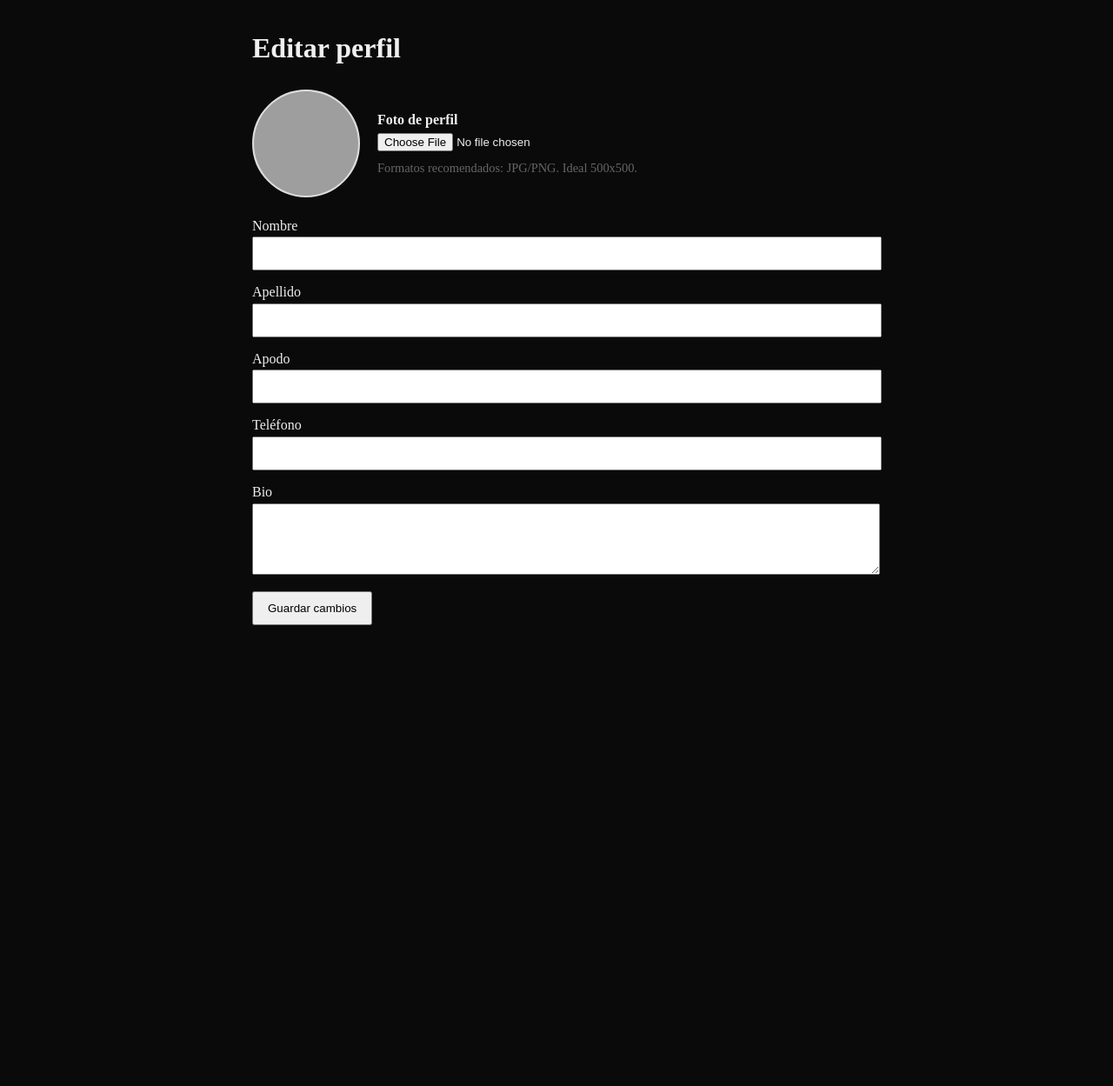
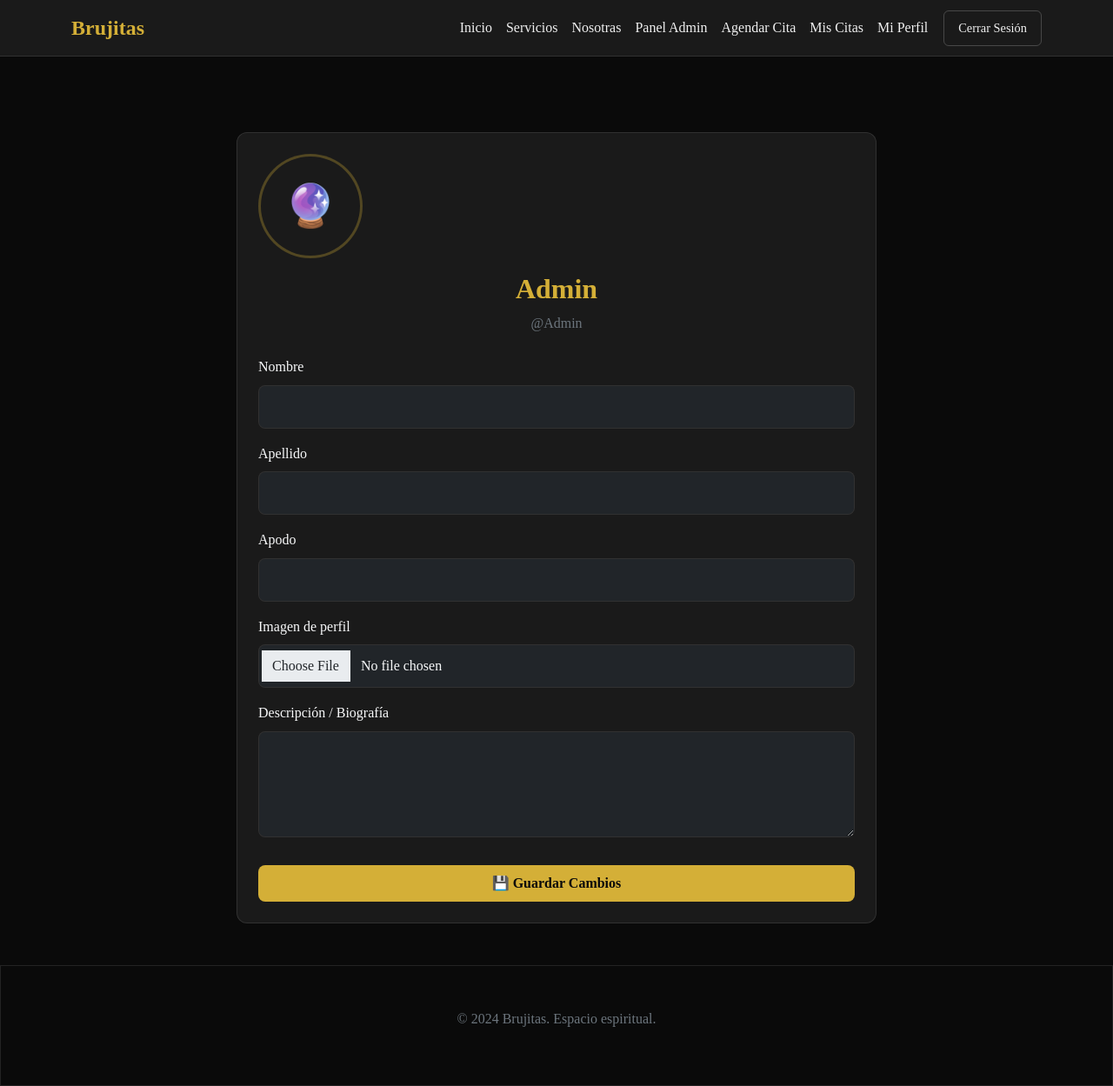
Before and after one commit to Vear511/taro-brujas, a Django app: page /usuarios/perfil/editar/ in a window 1280 px wide. Shown: the whole page at 87% size. Before the commit the page ends 719 px from the top, so only its background shows below. Run offline with Django 5.2, Linux system fonts and the light colour scheme; a user stored in the database is signed in; grey boxes are pictures that could not be loaded.

Commit message:
Update gestionperfil.html

```diff
--- a/templates/gestionperfil.html
+++ b/templates/gestionperfil.html
@@ -1,89 +1,52 @@
-{% load static %}
-<!DOCTYPE html>
-<html lang="es">
-<head>
-  <meta charset="UTF-8" />
-  <meta name="viewport" content="width=device-width, initial-scale=1.0" />
-  <title>Editar perfil</title>
+{% extends 'base.html' %}
 
-  <link rel="stylesheet" href="{% static 'css/styles.css' %}">
-  <style>
-    .avatar-wrap { display:flex; gap:20px; align-items:center; margin-bottom:20px; }
-    .avatar-img { width:120px; height:120px; border-radius:50%; object-fit:cover; border:2px solid #ddd; background:#f3f3f3; }
-    .help { font-size:0.9rem; color:#666; margin-top:6px; }
-    .field { margin-bottom: 12px; }
-    .field input, .field textarea { width:100%; padding:10px; }
-  </style>
-</head>
+{% block title %}Mi Perfil - Tarotista{% endblock %}
 
-<body>
-  <main style="max-width: 700px; margin: 30px auto; padding: 0 16px;">
-    <h1>Editar perfil</h1>
-
-    {% if messages %}
-      <div>
-        {% for message in messages %}
-          <p>{{ message }}</p>
-        {% endfor %}
+{% block content %}
+<div class="container mt-5 pt-4">
+    <div class="row justify-content-center">
+        <div class="col-lg-8">
+            <div class="card-minimal p-4">
+                <div class="text-center mb-4">
+                    <div class="profile-image mb-3">
+                        {% if user.avatar %}
+                            <img src="{{ user.avatar.url }}" alt="Foto de {{ user.username }}" class="rounded-circle" width="120" height="120">
+                        {% else %}
+                            <div class="placeholder-image rounded-circle d-flex align-items-center justify-content-center">
+                                <span class="icon-large text-gold">🔮</span>
                             </div>
                         {% endif %}
+                    </div>
+                    <h2 class="text-gold">{{ user.get_full_name|default:user.username }}</h2>
+                    <p class="text-muted">@{{ user.username }}</p>
+                </div>
 
-    <form method="POST" enctype="multipart/form-data">
+                <form method="post" enctype="multipart/form-data">
                     {% csrf_token %}
-
-      <div class="avatar-wrap">
-        {% if user.avatar %}
-          <img class="avatar-img" src="{{ user.avatar.url }}" alt="Foto de perfil">
-        {% else %}
-          <img class="avatar-img" src="{% static 'img/default-avatar.png' %}" alt="Foto por defecto">
-        {% endif %}
-
-        <div>
-          <label for="id_avatar"><strong>Foto de perfil</strong></label><br>
-          <input type="file" name="avatar" id="id_avatar" accept="image/*" />
-          <div class="help">Formatos recomendados: JPG/PNG. Ideal 500x500.</div>
+                    <div class="mb-3">
+                        <label class="form-label text-light">Nombre</label>
+                        <input type="text" name="first_name" class="form-control bg-dark text-light border-minimal" value="{{ user.first_name }}" required>
+                    </div>
+                    <div class="mb-3">
+                        <label class="form-label text-light">Apellido</label>
+                        <input type="text" name="last_name" class="form-control bg-dark text-light border-minimal" value="{{ user.last_name }}">
+                    </div>
+                    <div class="mb-3">
+                        <label class="form-label text-light">Apodo</label>
+                        <input type="text" name="apodo" class="form-control bg-dark text-light border-minimal" value="{{ user.apodo }}">
+                    </div>
+                    <div class="mb-3">
+                        <label class="form-label text-light">Imagen de perfil</label>
+                        <input type="file" name="imagen" class="form-control bg-dark text-light border-minimal">
+                        {% if user.avatar %}<small class="text-muted">Sube una nueva para reemplazar la existente.</small>{% endif %}
+                    </div>
+                    <div class="mb-3">
+                        <label class="form-label text-light">Descripción / Biografía</label>
+                        <textarea name="bio" class="form-control bg-dark text-light border-minimal" rows="4">{{ user.bio }}</textarea>
+                    </div>
+                    <button type="submit" class="btn-gold w-100 py-2 mt-3">💾 Guardar Cambios</button>
+                </form>
             </div>
     </div>
-
-      <div class="field">
-        <label for="id_first_name">Nombre</label><br>
-        <input type="text" id="id_first_name" name="first_name" value="{{ user.first_name }}">
 </div>
-
-      <div class="field">
-        <label for="id_last_name">Apellido</label><br>
-        <input type="text" id="id_last_name" name="last_name" value="{{ user.last_name }}">
-      </div>
-
-      <div class="field">
-        <label for="id_apodo">Apodo</label><br>
-        <input type="text" id="id_apodo" name="apodo" value="{{ user.apodo|default:'' }}">
-      </div>
-
-      <div class="field">
-        <label for="id_telefono">Teléfono</label><br>
-        <input type="text" id="id_telefono" name="telefono" value="{{ user.telefono|default:'' }}">
-      </div>
-
-      <div class="field">
-        <label for="id_bio">Bio</label><br>
-        <textarea id="id_bio" name="bio" rows="4">{{ user.bio|default:'' }}</textarea>
-      </div>
-
-      <button type="submit" style="padding:10px 16px;">Guardar cambios</button>
-    </form>
-  </main>
-
-  <script>
-    const fileInput = document.getElementById('id_avatar');
-    const avatarImg = document.querySelector('.avatar-img');
-    if (fileInput && avatarImg) {
-      fileInput.addEventListener('change', (e) => {
-        const f = e.target.files && e.target.files[0];
-        if (!f) return;
-        avatarImg.src = URL.createObjectURL(f);
-      });
-    }
-  </script>
-</body>
-</html>
+{% endblock %}
```
Lines whose indentation alone changed are shown as unchanged.
